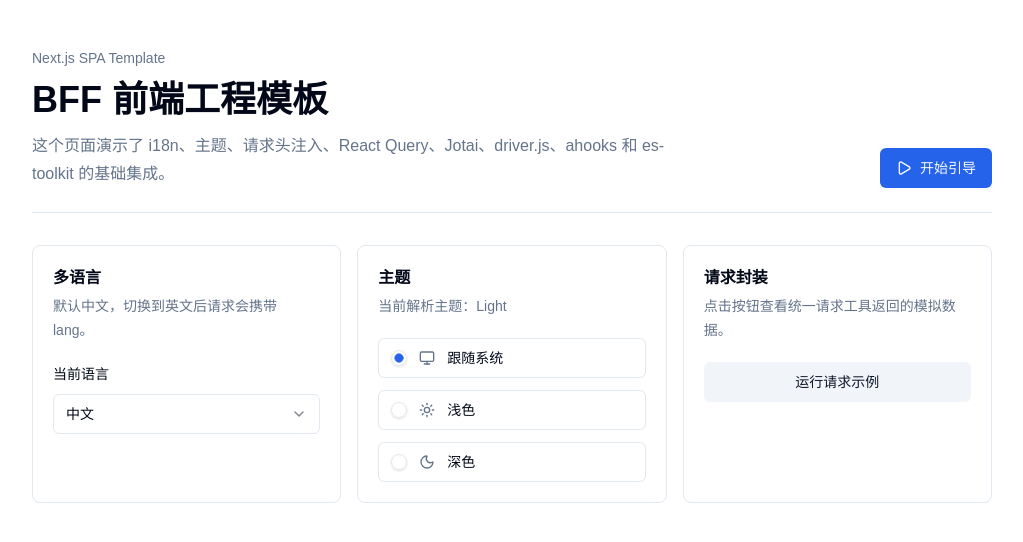
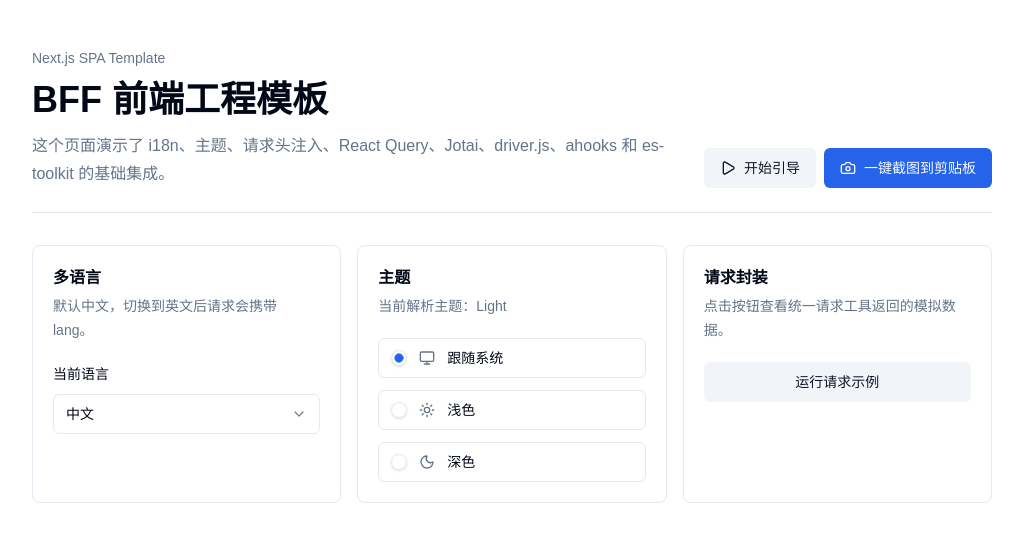
Before and after one commit to Froguard/bff-project-template, a Next.js app: page /demo in a window 1280 px wide. Shown: the top 542 px of the page, without its empty margins (128-1151 px from the left). Built offline with nearby package versions, Linux system fonts and the light colour scheme.

Commit message:
feat: emphasize demo screenshot action and guide

```diff
--- a/src/app/demo/page.tsx
+++ b/src/app/demo/page.tsx
@@ -5,8 +5,8 @@ import { useMemoizedFn } from "ahooks";
 import { driver } from "driver.js";
 import { capitalize } from "es-toolkit";
 import { useAtom } from "jotai";
-import { Monitor, Moon, Play, Sun } from "lucide-react";
-import { useMemo } from "react";
+import { Camera, Loader2, Monitor, Moon, Play, Sun } from "lucide-react";
+import { useMemo, useRef, useState } from "react";
 import { useTranslation } from "react-i18next";
 
 import { Button } from "@/components/ui/button";
@@ -39,6 +39,11 @@ export default function DemoPage() {
   const { t } = useTranslation();
   const [language, setLanguage] = useAtom(languageAtom);
   const { resolvedTheme, setTheme, theme } = useTheme();
+  const htmlToImageTaskRef = useRef<Promise<typeof import("html-to-image")> | null>(null);
+  const [screenshotStatus, setScreenshotStatus] = useState<"idle" | "copying" | "done" | "error">(
+    "idle",
+  );
+  const [screenshotMessage, setScreenshotMessage] = useState("");
 
   const activeThemeLabel = useMemo(() => {
     return resolvedTheme ? capitalize(resolvedTheme) : t("theme.pending");
@@ -81,8 +86,63 @@ export default function DemoPage() {
             description: t("guide.requestDescription"),
           },
         },
+        {
+          element: "#demo-screenshot-button",
+          popover: {
+            title: t("guide.screenshotTitle"),
+            description: t("guide.screenshotDescription"),
+          },
+        },
       ],
     }).drive();
+  });
+
+  const loadHtmlToImage = useMemoizedFn(() => {
+    if (!htmlToImageTaskRef.current) {
+      htmlToImageTaskRef.current = import("html-to-image").catch((error: unknown) => {
+        htmlToImageTaskRef.current = null;
+        throw error;
+      });
+    }
+
+    return htmlToImageTaskRef.current;
+  });
+
+  const copyScreenshot = useMemoizedFn(async () => {
+    setScreenshotStatus("copying");
+    setScreenshotMessage("");
+
+    try {
+      const { toBlob } = await loadHtmlToImage();
+      const targetNode = document.documentElement;
+      const width = Math.max(document.documentElement.scrollWidth, window.innerWidth);
+      const height = Math.max(document.documentElement.scrollHeight, window.innerHeight);
+      const blob = await toBlob(targetNode, {
+        width,
+        height,
+        pixelRatio: Math.min((window.devicePixelRatio ?? 1) * 0.9, 2),
+      });
+
+      if (!blob) {
+        throw new Error("capture_failed");
+      }
+
+      const clipboardItem = new ClipboardItem({ [blob.type]: blob });
+      await navigator.clipboard.write([clipboardItem]);
+      setScreenshotStatus("done");
+      setScreenshotMessage(t("actions.copyScreenshotSuccess"));
+      window.setTimeout(() => {
+        setScreenshotStatus("idle");
+        setScreenshotMessage("");
+      }, 2000);
+    } catch (error: unknown) {
+      setScreenshotStatus("error");
+      setScreenshotMessage(t("actions.copyScreenshotError"));
+      setTimeout(() => {
+        setScreenshotStatus("idle");
+      }, 2000);
+      console.error(error);
+    }
   });
 
   return (
@@ -99,12 +159,50 @@ export default function DemoPage() {
                 {t("app.description")}
               </p>
             </div>
-            <Button id="guide-button" className="w-full gap-2 md:w-auto" onClick={startGuide}>
-              <Play className="size-4" />
-              {t("actions.startGuide")}
-            </Button>
+            <div className="flex w-full flex-col gap-2 md:w-auto md:flex-row">
+              <Button
+                id="guide-button"
+                className="w-full gap-2 md:w-auto"
+                onClick={startGuide}
+                variant="secondary"
+              >
+                <Play className="size-4" />
+                {t("actions.startGuide")}
+              </Button>
+              <Button
+                id="demo-screenshot-button"
+                className="w-full gap-2 md:w-auto"
+                variant="default"
+                onClick={copyScreenshot}
+                onMouseEnter={() => {
+                  void loadHtmlToImage();
+                }}
+                onFocus={() => {
+                  void loadHtmlToImage();
+                }}
+                disabled={screenshotStatus === "copying"}
+              >
+                {screenshotStatus === "copying" ? (
+                  <Loader2 className="size-4 animate-spin" />
+                ) : (
+                  <Camera className="size-4" />
+                )}
+                {screenshotStatus === "done"
+                  ? t("actions.copyScreenshotDone")
+                  : t("actions.copyScreenshot")}
+              </Button>
+            </div>
           </div>
         </header>
+        {screenshotMessage ? (
+          <p
+            className={`text-sm ${
+              screenshotStatus === "error" ? "text-destructive" : "text-muted-foreground"
+            }`}
+          >
+            {screenshotMessage}
+          </p>
+        ) : null}
 
         <div className="grid gap-4 md:grid-cols-3">
           <section
--- a/src/i18n/resources/en-US.json
+++ b/src/i18n/resources/en-US.json
@@ -1,6 +1,9 @@
 {
   "actions": {
-    "startGuide": "Start guide"
+    "startGuide": "Start guide",
+    "copyScreenshot": "Screenshot to clipboard",
+    "copyScreenshotDone": "Screenshot copied",
+    "copyScreenshotError": "Screenshot failed. Please retry in a browser that supports clipboard write"
   },
   "app": {
     "description": "This page demonstrates the baseline integration for i18n, theme switching, request headers, React Query, Jotai, driver.js, ahooks, and es-toolkit.",
@@ -38,6 +41,8 @@
     "doneButton": "Done",
     "requestDescription": "The request utility reads the active language and theme, then injects headers automatically.",
     "requestTitle": "Request demo",
+    "screenshotDescription": "Use the screenshot button to capture the current Demo page and copy the image to your system clipboard.",
+    "screenshotTitle": "Page screenshot",
     "themeDescription": "The initial theme follows the system preference, with explicit light and dark choices.",
     "themeTitle": "Theme switch"
   },
--- a/src/i18n/resources/zh-CN.json
+++ b/src/i18n/resources/zh-CN.json
@@ -1,6 +1,9 @@
 {
   "actions": {
-    "startGuide": "开始引导"
+    "startGuide": "开始引导",
+    "copyScreenshot": "一键截图到剪贴板",
+    "copyScreenshotDone": "截图已复制",
+    "copyScreenshotError": "截图失败，请在支持剪贴板写入的环境重试"
   },
   "app": {
     "description": "这个页面演示了 i18n、主题、请求头注入、React Query、Jotai、driver.js、ahooks 和 es-toolkit 的基础集成。",
@@ -38,6 +41,8 @@
     "doneButton": "完成",
     "requestDescription": "统一请求工具会读取当前语言和主题，并自动注入请求头。",
     "requestTitle": "请求示例",
+    "screenshotDescription": "新增“截图到剪贴板”按钮后，将当前 Demo 页面截取为图片并复制到系统剪贴板。",
+    "screenshotTitle": "页面截图",
     "themeDescription": "默认跟随系统，也可以主动选择浅色或深色主题。",
     "themeTitle": "主题切换"
   },
```
